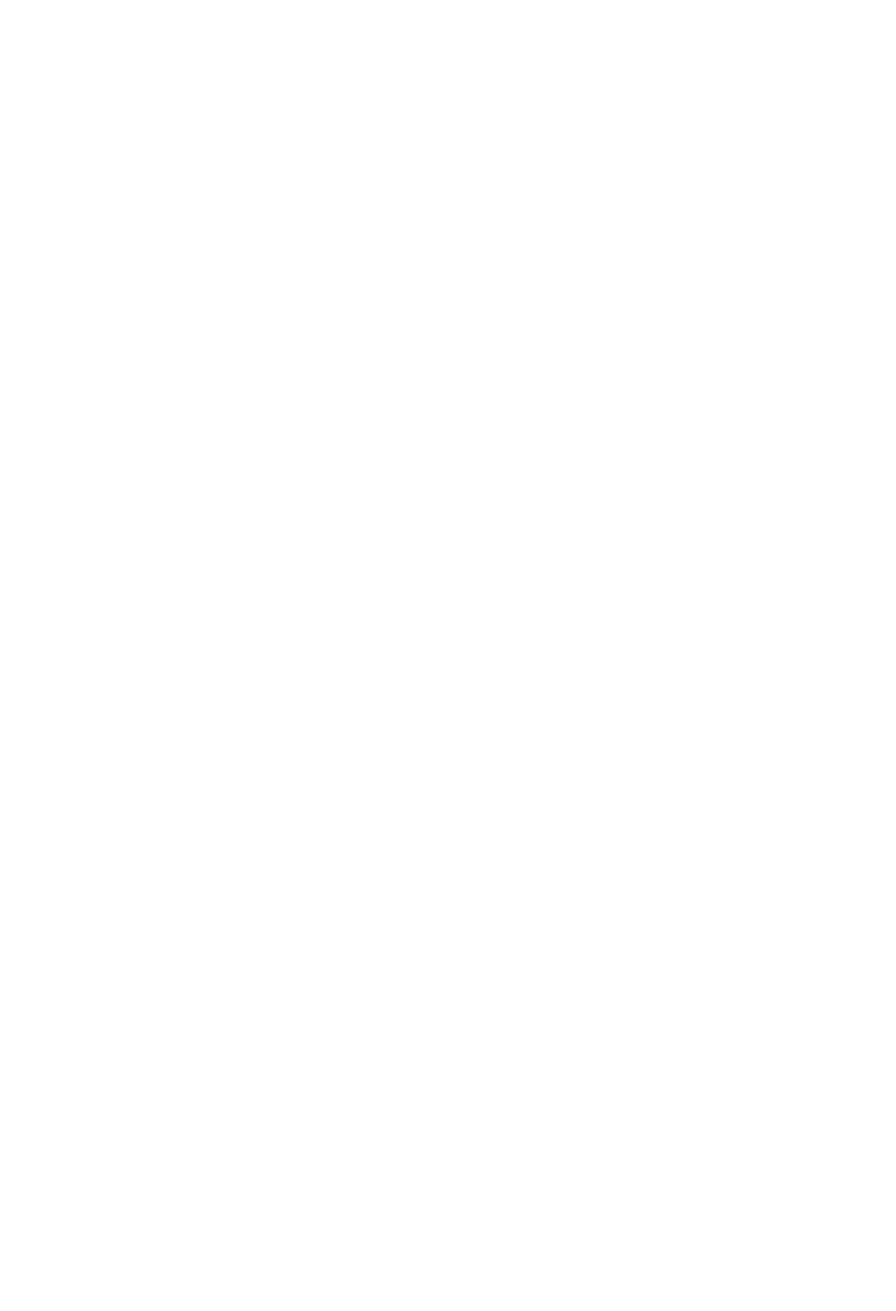
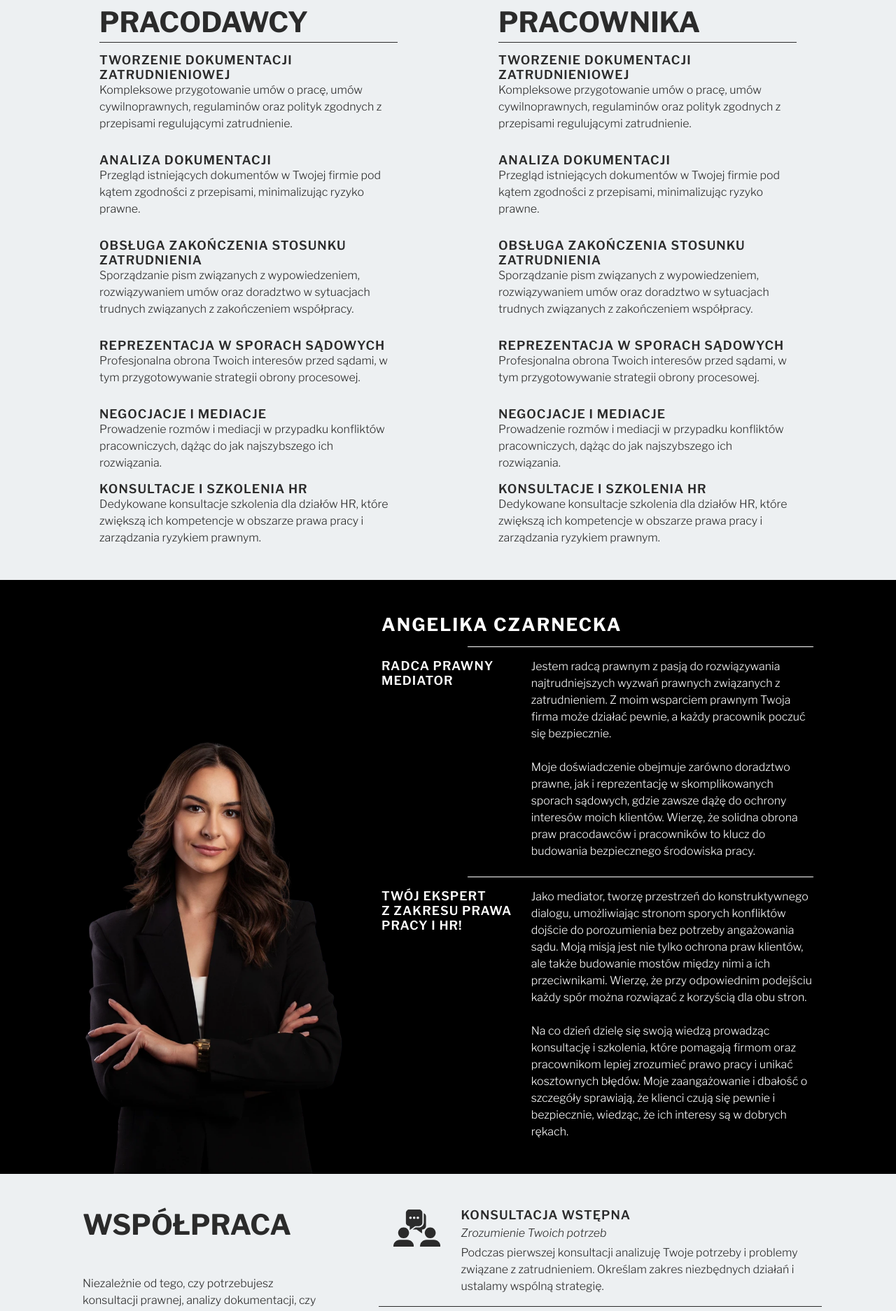
Before and after one commit to simonalorenc/legalny-hr, an Angular app: page /main/1 in a window 1280 px wide. Before the commit this address led to /. Shown: the part 890-2764 px from the top of the page at 70% size. Before the commit the page ends 800 px from the top, so only its background shows below. Built offline with nearby package versions, Linux system fonts and the light colour scheme.

Commit message:
add navigation

```diff
--- a/src/app/about-me/about-me.component.html
+++ b/src/app/about-me/about-me.component.html
@@ -1,4 +1,4 @@
- <div id="about-me-section" class="container-fluid g-0">
+ <div [id]="routes.AboutMe" class="container-fluid g-0">
   <div class="container g-0">
     <div class="row g-0 pt-5 px-5 px-lg-0 d-flex justify-content-center justify-content-lg-between">
       <div class="col-lg-5 col-7 d-flex justify-content-center align-items-end">
--- a/src/app/about-me/about-me.component.ts
+++ b/src/app/about-me/about-me.component.ts
@@ -1,4 +1,5 @@
 import { Component } from '@angular/core';
+import { AppRoutes } from '../app-routes.enum';
 
 @Component({
   selector: 'app-about-me',
@@ -8,5 +9,5 @@ import { Component } from '@angular/core';
   styleUrl: './about-me.component.scss'
 })
 export class AboutMeComponent {
-
+  public routes = AppRoutes;
 }
--- a/src/app/app-routes.enum.ts
+++ b/src/app/app-routes.enum.ts
@@ -1,5 +1,5 @@
 export enum AppRoutes {
-    Main = 'legalnyhr',
+    Home = 'legalnyhr',
     Offer = 'uslugi',
     AboutMe = 'o-mnie',
     Cooperation = 'wspolpraca',
--- a/src/app/app.routes.ts
+++ b/src/app/app.routes.ts
@@ -10,6 +10,7 @@ import { MainPageComponent } from './main-page/main-page.component';
 
 export const routes: Routes = [
     { path: '', component: MainPageComponent, pathMatch: 'full' },
+    { path: 'main/:section', component: MainPageComponent },
     { path: AppRoutes.Offer, component: OfferComponent },
     { path: AppRoutes.AboutMe, component: AboutMeComponent },
     { path: AppRoutes.Cooperation, component: CooperationComponent },
--- a/src/app/cooperation/cooperation.component.html
+++ b/src/app/cooperation/cooperation.component.html
@@ -1,4 +1,4 @@
-<div id="cooperation-section" class="container-fluid g-0">
+<div [id]="routes.Cooperation" class="container-fluid g-0">
   <div class="container g-0">
     <div class="row g-0 py-5 d-flex justify-content-between px-5">
       <div class="col-12 col-lg-4">
--- a/src/app/cooperation/cooperation.component.ts
+++ b/src/app/cooperation/cooperation.component.ts
@@ -1,6 +1,7 @@
 import { Component } from '@angular/core';
 import cooperationJson from '../cooperation/data/cooperation.json';
 import { CooperationItem } from './data/cooperation-item';
+import { AppRoutes } from '../app-routes.enum';
 
 @Component({
   selector: 'app-cooperation',
@@ -11,4 +12,5 @@ import { CooperationItem } from './data/cooperation-item';
 })
 export class CooperationComponent {
   cooperationItems: CooperationItem[] = cooperationJson.cooperation;
+  public routes = AppRoutes;
 }
--- a/src/app/footer/footer.component.html
+++ b/src/app/footer/footer.component.html
@@ -1,4 +1,4 @@
-<div id="footer-section" class="container-fluid g-0">
+<div [id]="routes.Footer" class="container-fluid g-0">
   <div class="container g-0">
     <div class="row g-0 py-5 px-5 px-md-0 d-flex justify-content-between text-center">
       <div class="col-12 col-md-5">
--- a/src/app/footer/footer.component.ts
+++ b/src/app/footer/footer.component.ts
@@ -10,5 +10,5 @@ import { RouterModule } from '@angular/router';
   styleUrl: './footer.component.scss'
 })
 export class FooterComponent {
-  AppRoutes = AppRoutes;
+  public routes = AppRoutes;
 }
--- a/src/app/header/header.component.html
+++ b/src/app/header/header.component.html
@@ -7,10 +7,10 @@
       <img src="{{ toggleIcon }}" class="icon" alt="menu" />
     </div>
     <div class="menu-container" [ngClass]="{'collapsed': isScreenLarge && isCollapsed,'no-collapsed': !isScreenLarge && !isCollapsed}" @slideToggle>
-      <a class="mx-4 pointer nav-item" (click)="onClickHomeAndScrollTo('offer-section')">Usługi</a>
-      <a class="mx-4 pointer nav-item" (click)="onClickHomeAndScrollTo('about-me-section')">O mnie</a>
-      <a class="mx-4 pointer nav-item" (click)="onClickHomeAndScrollTo('cooperation-section')">Współpraca</a>
-      <a class="mx-4 pointer nav-item" (click)="onClickHomeAndScrollTo('footer-section')">Kontakt</a>
+      <a class="mx-4 pointer nav-item" (click)="onClickHomeAndScrollTo(routes.Offer)">Usługi</a>
+      <a class="mx-4 pointer nav-item" (click)="onClickHomeAndScrollTo(routes.AboutMe)">O mnie</a>
+      <a class="mx-4 pointer nav-item" (click)="onClickHomeAndScrollTo(routes.Cooperation)">Współpraca</a>
+      <a class="mx-4 pointer nav-item" (click)="onClickHomeAndScrollTo(routes.Footer)">Kontakt</a>
     </div>
   </div>
 </nav>
--- a/src/app/header/header.component.ts
+++ b/src/app/header/header.component.ts
@@ -1,5 +1,11 @@
 import { CommonModule, ViewportScroller } from '@angular/common';
-import { Component, HostListener, Inject, OnInit, PLATFORM_ID } from '@angular/core';
+import {
+  Component,
+  HostListener,
+  Inject,
+  OnInit,
+  PLATFORM_ID,
+} from '@angular/core';
 import {
   trigger,
   state,
@@ -10,6 +16,7 @@ import {
 import { RouterModule } from '@angular/router';
 import { isPlatformBrowser } from '@angular/common';
 import { Router } from '@angular/router';
+import { AppRoutes } from '../app-routes.enum';
 
 @Component({
   selector: 'app-header',
@@ -36,8 +43,13 @@ export class HeaderComponent {
   isTransparent: boolean = true;
   isScreenLarge: boolean = false;
   toggleIcon: string = 'header/menu.svg';
+  public routes = AppRoutes;
 
-  constructor(private viewportScroller: ViewportScroller,private router: Router, @Inject(PLATFORM_ID) private platformId: Object) {}
+  constructor(
+    private viewportScroller: ViewportScroller,
+    private router: Router,
+    @Inject(PLATFORM_ID) private platformId: Object
+  ) {}
 
   ngOnInit(): void {
     if (isPlatformBrowser(this.platformId)) {
@@ -61,11 +73,11 @@ export class HeaderComponent {
 
   private checkScreenWidth(): void {
     this.isScreenLarge = window.innerWidth > 992;
-    console.log(this.isScreenLarge)
+    console.log(this.isScreenLarge);
   }
 
   toggleCollapse() {
-    console.log(this.isCollapsed)
+    console.log(this.isCollapsed);
     this.isCollapsed = !this.isCollapsed;
     this.toggleIcon = this.isCollapsed ? 'header/menu.svg' : 'header/close.svg';
   }
@@ -82,11 +94,19 @@ export class HeaderComponent {
   }
 
   onClickHome() {
-    this.router.navigate([''])
+    this.router.navigate(['']);
   }
 
   onClickHomeAndScrollTo(anchor: string) {
-    this.router.navigate(['']);
-    this.scrollTo(anchor)
+    this.router.navigate(['/main', anchor]).then(() => {
+      setTimeout(() => {
+        const element = document.querySelector(`#${anchor}`);
+        console.log(anchor)
+        console.log(element)
+        if (element) {
+          element.scrollIntoView({ behavior: 'smooth' });
+        }
+      }, 100);
+    });
   }
 }
--- a/src/app/offer/offer.component.html
+++ b/src/app/offer/offer.component.html
@@ -1,4 +1,4 @@
-<div id="offer-section" class="container-fluid g-0">
+<div [id]="routes.Offer" class="container-fluid g-0">
   <div class="container g-0">
     <div class="row py-5 g-0">
       <div class="col-lg-6 col-12 offer-container">
--- a/src/app/offer/offer.component.ts
+++ b/src/app/offer/offer.component.ts
@@ -1,6 +1,7 @@
 import { Component } from '@angular/core';
 import { OfferItem } from './data/offer-item';
 import offersJson from '../offer/data/offers.json';
+import { AppRoutes } from '../app-routes.enum';
 
 @Component({
   selector: 'app-offer',
@@ -12,4 +13,5 @@ import offersJson from '../offer/data/offers.json';
 export class OfferComponent {
   employerOffers: OfferItem[] = offersJson.employer;
   employeeOffers: OfferItem[] = offersJson.employee;
+  public routes = AppRoutes;
 }
```
